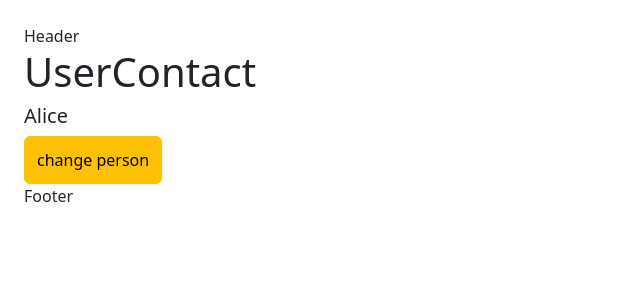
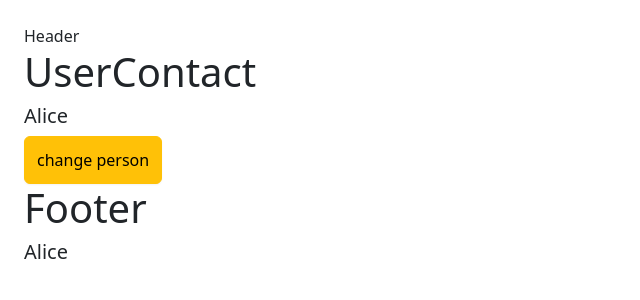
Before and after one commit to NikhilKhatri1/React-Daily-Work, a React (Create React App) app in the folder REACT-UI/: page / in a window 1280 px wide. Shown: the top 300 px of the page, without its empty margins (0-640 px from the left). Built offline with nearby package versions, Linux system fonts and the light colour scheme.

Commit message:
it change value to other component also

```diff
--- a/REACT-UI/src/React-Tutorial/Day-45/components/Footer.jsx
+++ b/REACT-UI/src/React-Tutorial/Day-45/components/Footer.jsx
@@ -1,8 +1,13 @@
-import React from 'react'
+import React, { useContext } from 'react'
+import { UserContext } from '../Context/AppContext'
 
 const Footer = () => {
+  const { person } = useContext(UserContext)
   return (
-    <div>Footer</div>
+    <div>
+      <h1>Footer</h1>
+      <h5>{person}</h5>
+    </div>
   )
 }
 
```
